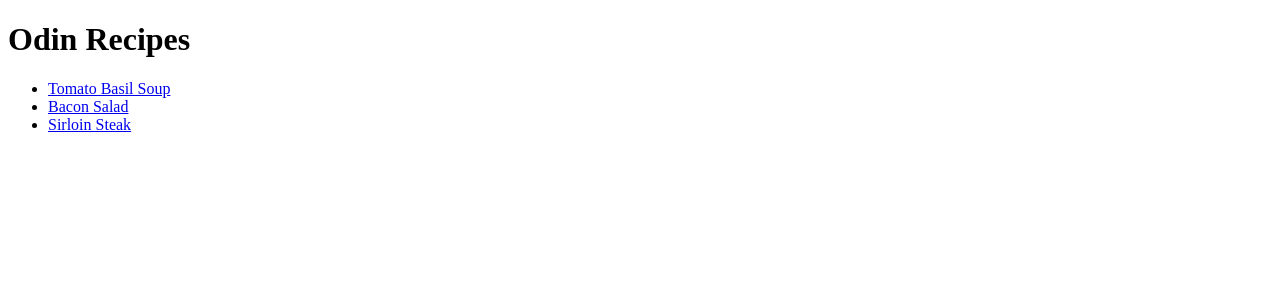
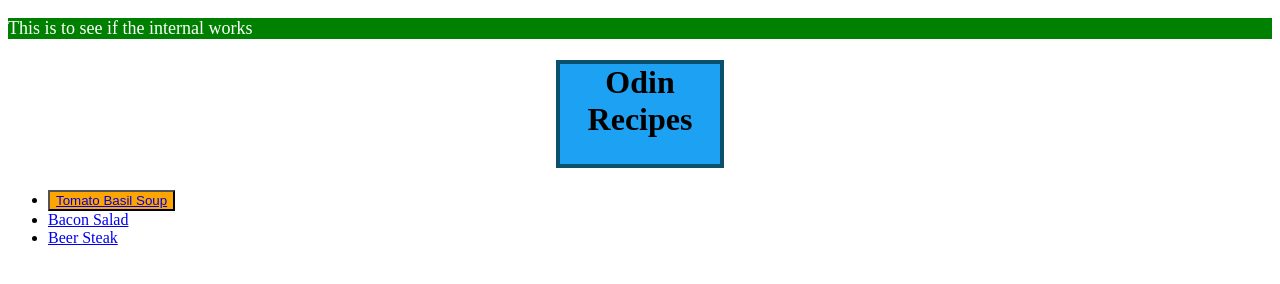
Before and after one commit to Akolenovic/odin-recipes, a plain HTML site: page index.html in a window 1280 px wide. Drawn offline with Linux system fonts and the light colour scheme.

Commit message:
CSS tests

```diff
--- /dev/null
+++ b/centerHead.css
@@ -0,0 +1,15 @@
+.container {
+    display: flex;
+    align-items: center;
+    justify-content: center;
+    flex-direction: row;
+  }
+
+  .box {
+    background: rgb(29, 161, 242);
+    font-weight: bold;
+    text-align: center;
+    border: 4px solid rgba(11, 79, 105, 0.973);
+    width: 160px;
+    height: 100px;
+  }
--- a/index.html
+++ b/index.html
@@ -3,16 +3,27 @@
   <head>
     <meta charset="UTF-8">
     <title>Recipes</title>
+    <link rel="stylesheet" href="centerHead.css">
   </head>
 
   <body>
+    <style>
+    p {
+      background-color: green;
+      color: white;
+      font-size: 18px;
+    }
+  </style>
+  <p>This is to see if the internal works</p>
     <h1>
-    Odin Recipes
+      <div class="container">
+        <div class="box">Odin Recipes</div>
+      </div>
     </h1>
     <ul>
-      <li><a href="soup.html">Tomato Basil Soup</a></li>
+      <li><button style="background-color: orange; font-size: 18;" ><a href="soup.html">Tomato Basil Soup</a></button></li>
       <li><a href="salad.html">Bacon Salad</a></li>
-      <li><a href="steak.html">Sirloin Steak</a></li>
+      <li><a href="steak.html">Beer Steak</a></li>
     </ul>
   </body>
 </html>
--- /dev/null
+++ b/redbg.css
@@ -0,0 +1,7 @@
+div {
+    background-color: red;
+    color: white;
+    font-size: 32px;
+    text-align: center;
+    font-weight: bold;
+  }
```
